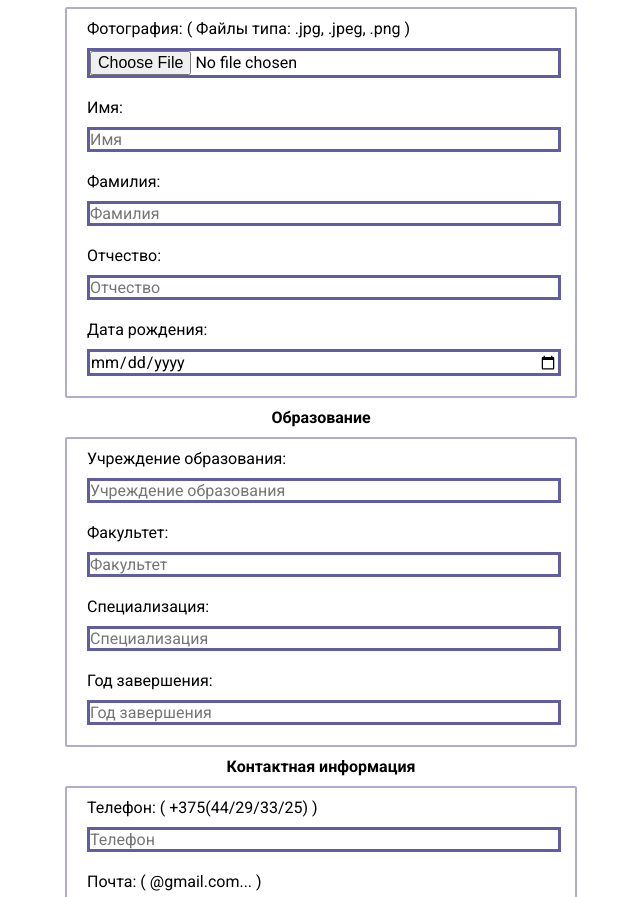
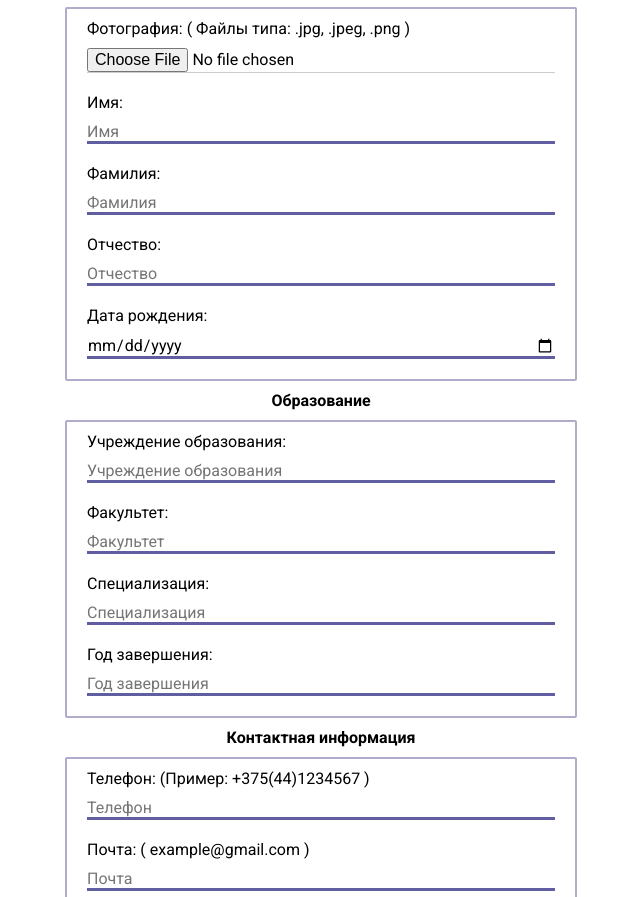
Before and after one commit to motsumo/KatsiarinaKamiak, a plain HTML site: page index.html in a window 1280 px wide. Shown: the part 55-952 px from the top of the page, without its empty margins (319-959 px from the left). Drawn offline with Linux system fonts and the light colour scheme.

Commit message:
validation fix
fix validation, readme,

```diff
--- a/index.html
+++ b/index.html
@@ -71,13 +71,13 @@
             <h2 class="blockName">Контактная информация</h2>
             <div class="block">
                 <div>
-                    <label>Телефон: ( +375(44/29/33/25) ) </label>
+                    <label>Телефон: (Пример: +375(44)1234567 ) </label>
 
-                    <input type="tel" placeholder="Телефон" pattern="\+375\((17|29|33|44)\)[0-9]{3}[0-9]{2}[0-9]{2}">
+                    <input type="tel" placeholder="Телефон" pattern="\+375\((17|29|33|44)\)[0-9]{7}">
                 </div>
 
                 <div>
-                    <label>Почта: ( @gmail.com... ) </label>
+                    <label>Почта: ( example@gmail.com ) </label>
 
                     <input type="email" placeholder="Почта">
                 </div>
--- a/js/script.js
+++ b/js/script.js
@@ -6,23 +6,32 @@ let imageURL = 'https://upload.wikimedia.org/wikipedia/commons/a/ac/No_image_ava
 
 validation();
 
-for (const input of inputs) {
-    input.onchange = function () {
+for (let i = 1; i < inputs.length; i++) {
+    inputs[i].style.cssText = "border-bottom : 3px solid #605da0"
+    inputs[i].onchange = function () {
+        validationStyle(inputs[i]);
         validation();
     };
 }
 
+function validationStyle(input) {
+    if (input.value != "" && input.checkValidity()) {
+        input.style.border = "none"
+    } else {
+        input.style.cssText = "border-bottom : 3px solid #605da0"
+    }
+}
+
 function validation() {
-    const inputs = mainDiv.getElementsByTagName("input");
-    for (const input of inputs) {
-        if (input.value != "" && input.checkValidity()) {
+    for (let i = 1; i < inputs.length - 2; i++) {
+        if (inputs[i].value != "" && inputs[i].checkValidity()) {
             sendButton.disabled = false;
-            input.style.border = "none"
         } else {
             sendButton.disabled = true;
-            input.style.border = "3px solid #605da0"
+            break;
         }
     }
+
 }
 
 imageInput.addEventListener('change', photoDisplay);
```
Also changed, not shown: 1 other file.
